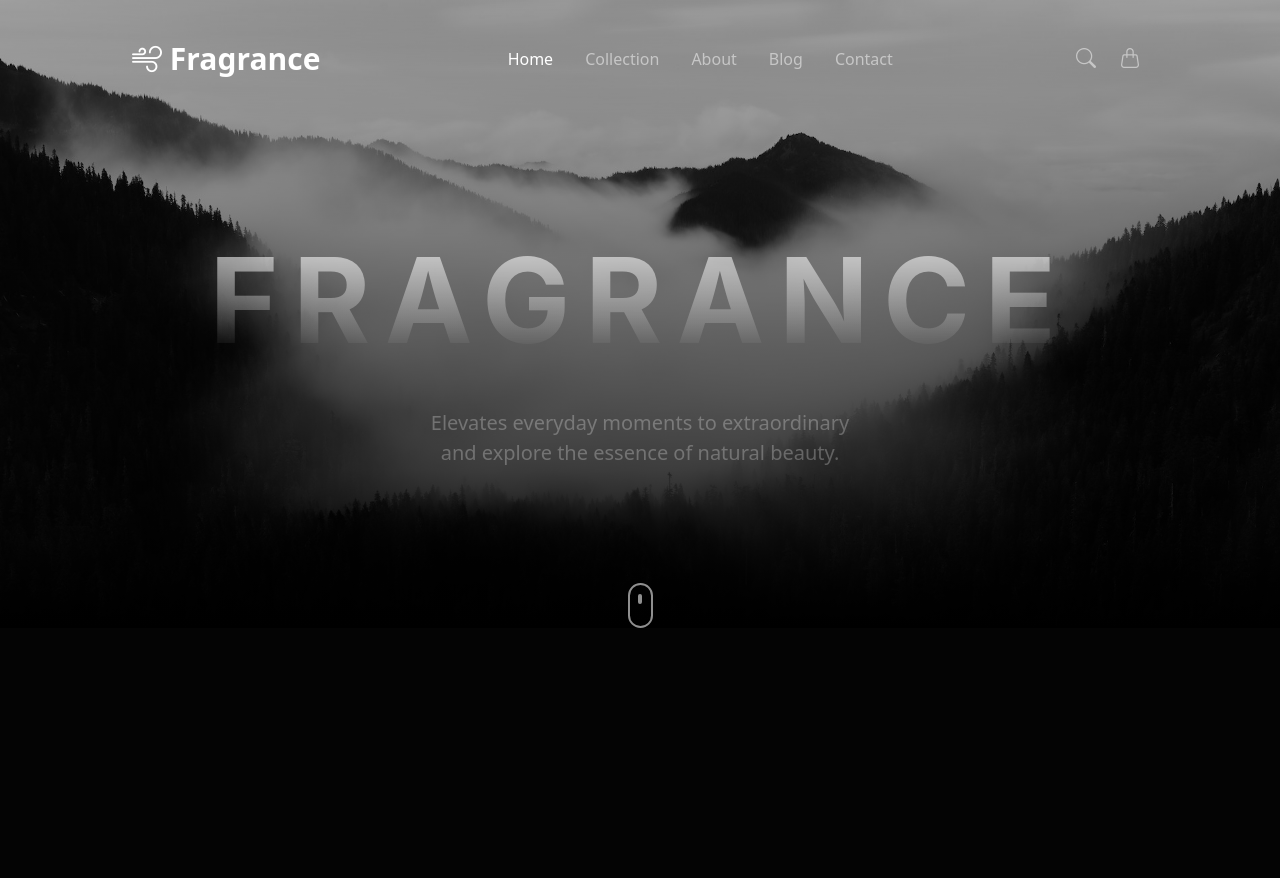
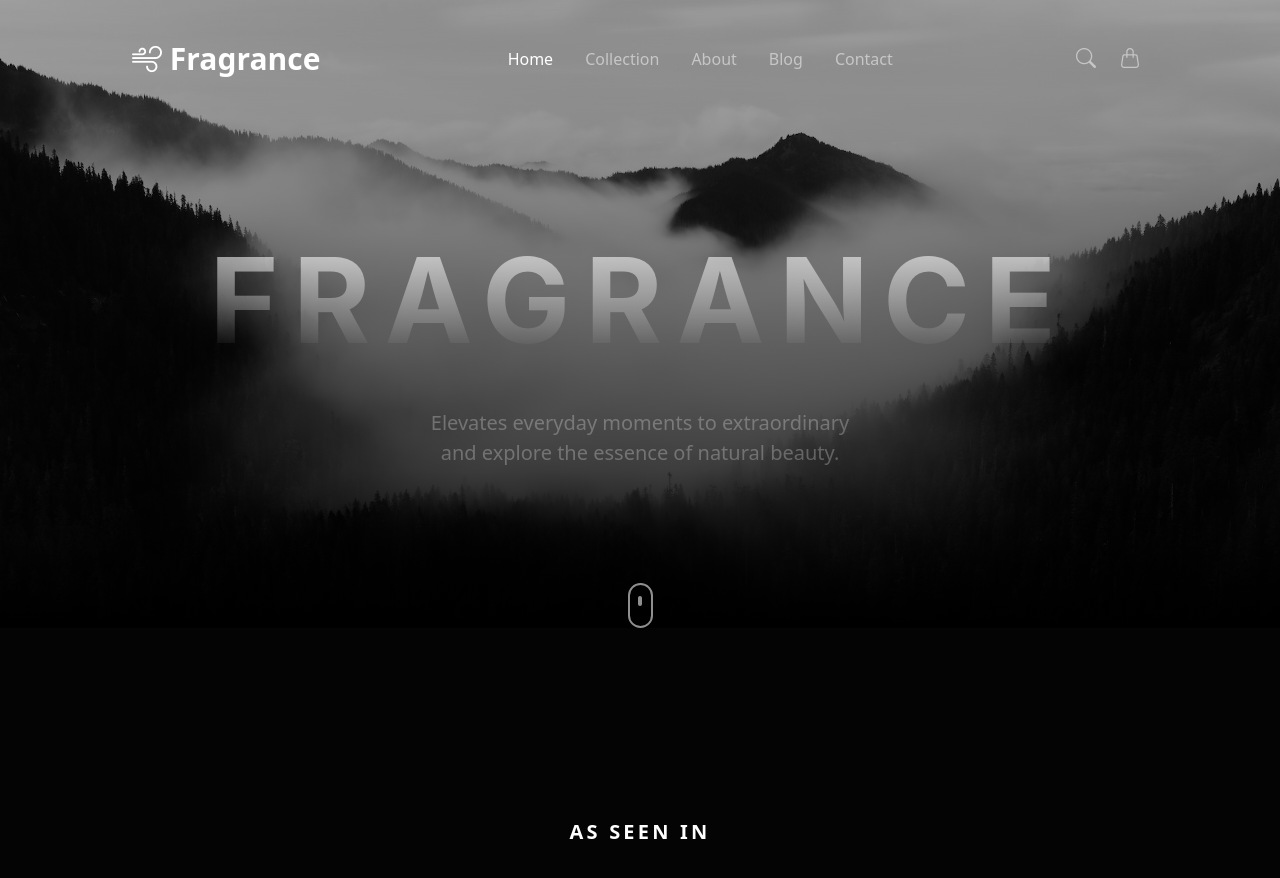
Before and after one commit to axelthereal/Fragrance-vuejs, a Vue app: page / in a window 1280 px wide. Shown: the top 878 px of the page. Before the commit the page ends 800 px from the top, so only its background shows below. Built offline with nearby package versions, Linux system fonts and the light colour scheme.

Commit message:
edit banners spacing

```diff
--- a/src/assets/css/main.css
+++ b/src/assets/css/main.css
@@ -20,3 +20,7 @@ body {
    colors: #ffffff
    lcolors:
 */
+
+.min-title {
+  letter-spacing: 0.2rem;
+}
--- a/src/views/HomeView.vue
+++ b/src/views/HomeView.vue
@@ -64,21 +64,27 @@ import MouseScroll from "@/components/animationsComponents/MouseScroll.vue";
 
 
     <!-- Main-banner -->
-    <div class="mainbanner cover-container d-flex w-100 mx-auto flex-column py-5">
+    <div class="mainbanner cover-container d-flex w-100 mx-auto flex-column py-5 mb-5">
       <div class="container col-lg-10 col-md-11 col-sm-12 py-5">
         <div class="bannercontent py-5 d-flex flex-column align-items-center mt-2">
           <h1 class="fw-bold bannertitle mt-5 pt-5">FRAGRANCE</h1>
           <p class="banner-txt lead fw-normal mt-lg-5 col-lg-5 px-lg-0 col-md-10 opacity-50 px-md-5" align="center">
             Elevates everyday moments to extraordinary and explore the essence of
             natural beauty.</p>
-           <MouseScroll class="mouse_scroll_item" />
+          <MouseScroll class="mouse_scroll_item" />
         </div>
       </div>
     </div>
     <!-- .../Main-banner -->
 
     <!-- Brands-banner -->
-    <div class="brands-banner"></div>
+    <div class="brands-banner my-5 py-5">
+      <div class="container col-lg-10 col-md-11 col-sm-12 py-5 my-5">
+        <div class="header" align="center">
+          <h5 class="fw-semibold min-title">AS SEEN IN</h5>
+        </div>
+      </div>
+    </div>
     <!-- .../Brands-banner -->
 
 
```
